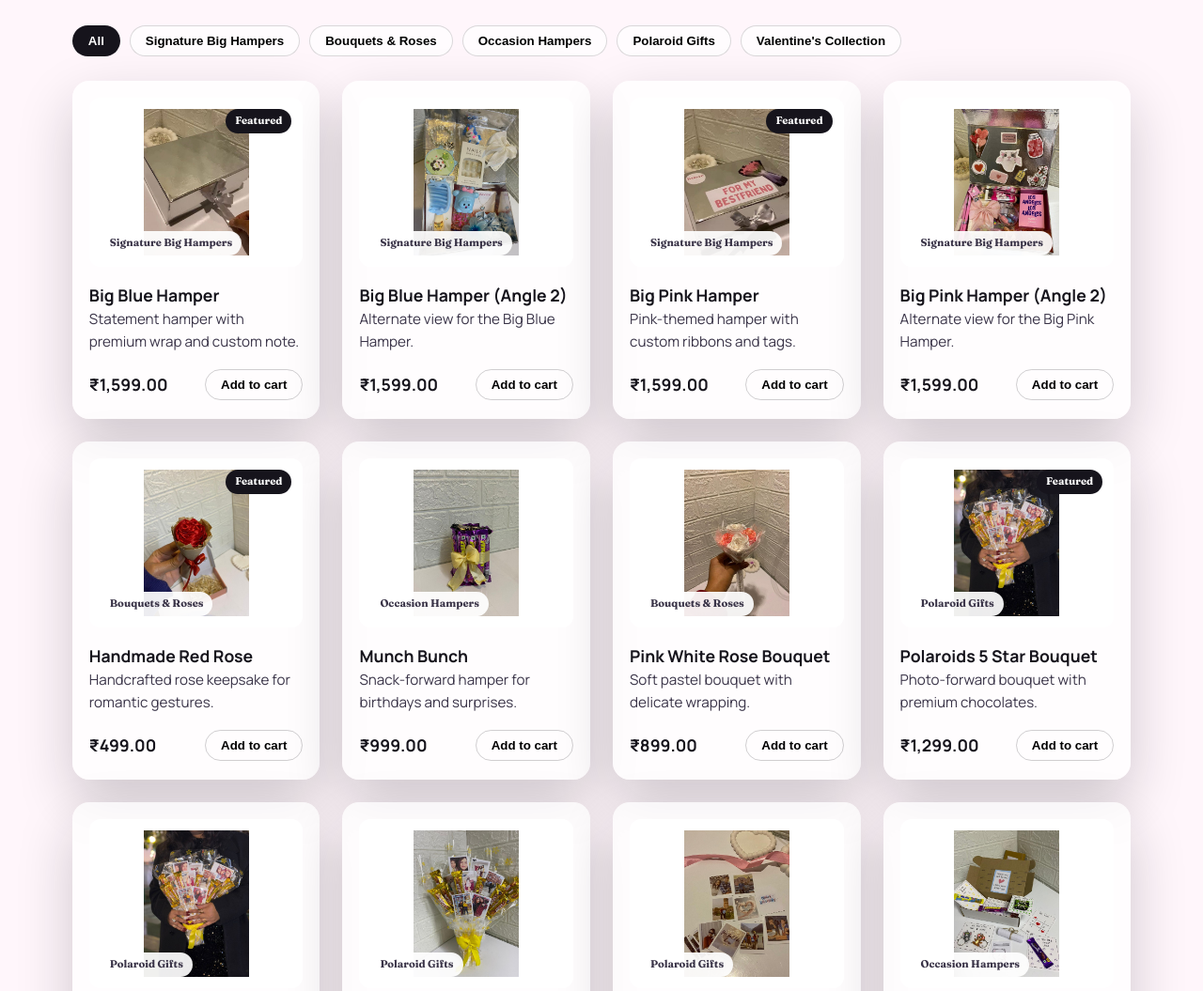
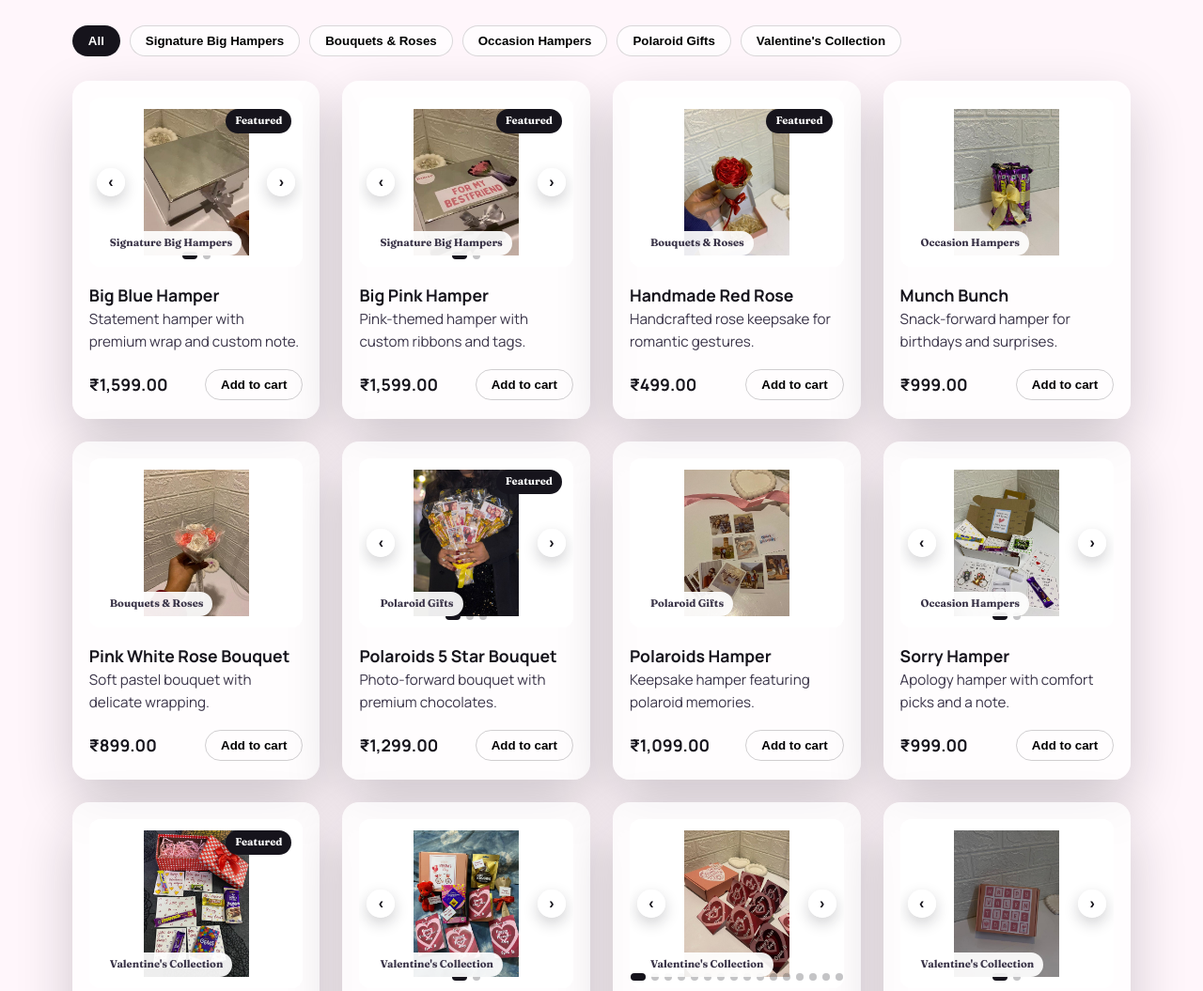
Before and after one commit to sarthakgarg07/Shopping_website, a plain HTML site: page index.html in a window 1280 px wide. Shown: the part 958-2013 px from the top of the page at 94% size. Drawn offline with Linux system fonts and the light colour scheme.

Commit message:
Merge angle variants into product carousel

```diff
--- a/app.js
+++ b/app.js
@@ -1,4 +1,4 @@
-const products = [
+const productEntries = [
   {
     id: "hamper-01",
     name: "Big Blue Hamper",
@@ -294,6 +294,41 @@
   },
 ];
 
+const baseName = (name) => name.replace(/\s*\(Angle\s*\d+\)$/i, "").trim();
+
+const mergeProductVariants = (entries) => {
+  const merged = new Map();
+
+  entries.forEach((entry) => {
+    const key = `${entry.category}::${baseName(entry.name)}`;
+    const existing = merged.get(key);
+
+    if (!existing) {
+      merged.set(key, {
+        id: entry.id,
+        name: baseName(entry.name),
+        price: entry.price,
+        description: entry.description,
+        category: entry.category,
+        featured: Boolean(entry.featured),
+        images: [entry.image],
+      });
+      return;
+    }
+
+    if (!existing.images.includes(entry.image)) {
+      existing.images.push(entry.image);
+    }
+    if (entry.featured) {
+      existing.featured = true;
+    }
+  });
+
+  return Array.from(merged.values());
+};
+
+const products = mergeProductVariants(productEntries);
+
 const state = {
   cart: JSON.parse(localStorage.getItem("ivooCart") || "[]"),
   user: JSON.parse(localStorage.getItem("ivooUser") || "null"),
@@ -376,15 +411,46 @@
   visibleProducts.forEach((product) => {
     const card = document.createElement("div");
     card.className = "product-card";
+    const imageSlides = product.images
+      .map(
+        (image, index) => `
+        <img
+          class="carousel-image ${index === 0 ? "active" : ""}"
+          src="${encodeURI(image)}"
+          alt="${product.name} view ${index + 1}"
+          loading="lazy"
+          data-index="${index}"
+        />
+      `
+      )
+      .join("");
+    const imageDots = product.images
+      .map(
+        (_, index) => `
+        <button
+          type="button"
+          class="carousel-dot ${index === 0 ? "active" : ""}"
+          data-action="jump"
+          data-index="${index}"
+          aria-label="View image ${index + 1}"
+        ></button>
+      `
+      )
+      .join("");
     card.innerHTML = `
       <div class="product-image">
-        <img
-          src="${encodeURI(product.image)}"
-          alt="${product.name}"
-          onload="this.nextElementSibling && (this.nextElementSibling.style.display='none')"
-          onerror="this.style.display='none'"
-        />
-        <span>${product.name.split(" ")[0]}</span>
+        <div class="image-carousel" data-index="0">
+          ${imageSlides}
+          ${
+            product.images.length > 1
+              ? `
+            <button type="button" class="carousel-btn prev" data-action="prev" aria-label="Previous image">‹</button>
+            <button type="button" class="carousel-btn next" data-action="next" aria-label="Next image">›</button>
+            <div class="carousel-dots">${imageDots}</div>
+          `
+              : ""
+          }
+        </div>
         <span class="product-tag">${product.category}</span>
         ${product.featured ? '<span class="product-badge">Featured</span>' : ""}
       </div>
@@ -398,6 +464,22 @@
       </div>
     `;
     productGrid.appendChild(card);
+  });
+};
+
+const updateCarousel = (carousel, nextIndex) => {
+  const slides = Array.from(carousel.querySelectorAll(".carousel-image"));
+  const dots = Array.from(carousel.querySelectorAll(".carousel-dot"));
+  if (!slides.length) return;
+
+  const boundedIndex = (nextIndex + slides.length) % slides.length;
+  carousel.dataset.index = String(boundedIndex);
+
+  slides.forEach((slide, index) => {
+    slide.classList.toggle("active", index === boundedIndex);
+  });
+  dots.forEach((dot, index) => {
+    dot.classList.toggle("active", index === boundedIndex);
   });
 };
 
@@ -488,6 +570,23 @@
 productGrid.addEventListener("click", (event) => {
   const target = event.target.closest("button");
   if (!target) return;
+
+  if (target.classList.contains("carousel-btn") || target.classList.contains("carousel-dot")) {
+    const carousel = target.closest(".image-carousel");
+    if (!carousel) return;
+    const currentIndex = Number(carousel.dataset.index || "0");
+    const action = target.dataset.action;
+    if (action === "prev") {
+      updateCarousel(carousel, currentIndex - 1);
+    } else if (action === "next") {
+      updateCarousel(carousel, currentIndex + 1);
+    } else if (action === "jump") {
+      updateCarousel(carousel, Number(target.dataset.index || "0"));
+    }
+    return;
+  }
+
+  if (!target.classList.contains("add-btn")) return;
   const id = target.dataset.id;
   if (!id) return;
   if (!requireLogin()) return;
--- a/styles.css
+++ b/styles.css
@@ -342,6 +342,79 @@
   background: #fff;
 }
 
+.image-carousel {
+  position: relative;
+  width: 100%;
+  height: 100%;
+}
+
+.carousel-image {
+  position: absolute;
+  inset: 0;
+  width: 100%;
+  height: 100%;
+  object-fit: contain;
+  padding: 12px;
+  background: #fff;
+  opacity: 0;
+  transform: scale(0.98);
+  transition: opacity 0.22s ease, transform 0.22s ease;
+  pointer-events: none;
+}
+
+.carousel-image.active {
+  opacity: 1;
+  transform: scale(1);
+  pointer-events: auto;
+}
+
+.carousel-btn {
+  position: absolute;
+  top: 50%;
+  transform: translateY(-50%);
+  width: 30px;
+  height: 30px;
+  border: none;
+  border-radius: 999px;
+  background: rgba(255, 255, 255, 0.92);
+  color: var(--ink-900);
+  font-size: 1rem;
+  font-weight: 700;
+  cursor: pointer;
+  box-shadow: 0 6px 16px rgba(22, 20, 28, 0.2);
+}
+
+.carousel-btn.prev {
+  left: 8px;
+}
+
+.carousel-btn.next {
+  right: 8px;
+}
+
+.carousel-dots {
+  position: absolute;
+  left: 50%;
+  bottom: 8px;
+  transform: translateX(-50%);
+  display: flex;
+  gap: 6px;
+}
+
+.carousel-dot {
+  width: 8px;
+  height: 8px;
+  border-radius: 999px;
+  border: none;
+  background: rgba(22, 20, 28, 0.25);
+  cursor: pointer;
+}
+
+.carousel-dot.active {
+  width: 16px;
+  background: var(--ink-900);
+}
+
 .product-tag {
   position: absolute;
   left: 12px;
```
